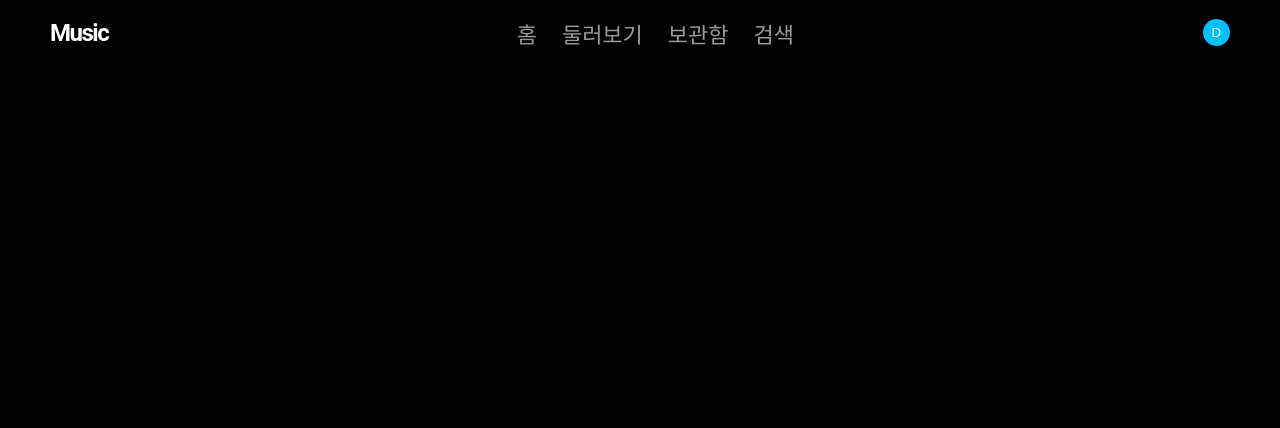
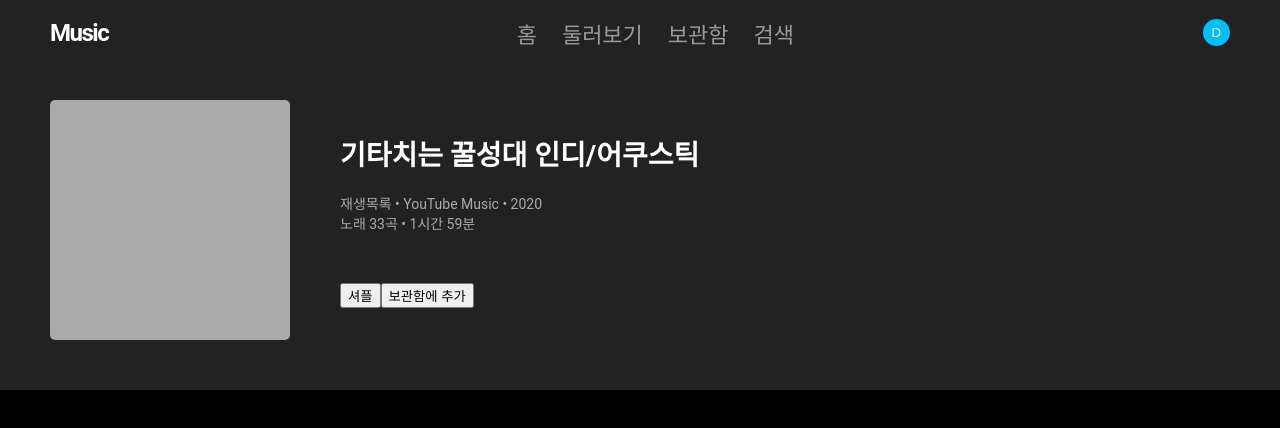
Before and after one commit to devDohyun/clone-youtube-music, a Nuxt app: page /explore/mix/1 in a window 1280 px wide. Before the commit this address had no page. Shown: the top 428 px of the page. Built offline with nearby package versions, Linux system fonts and the light colour scheme.

Commit message:
Added new page : explore

```diff
--- /dev/null
+++ b/pages/explore/index.vue
@@ -0,0 +1,24 @@
+<template>
+    <div id="page-explore">
+        <div class="page-container">
+
+        </div>
+    </div>
+</template>
+<style lang="scss" scoped>
+    #page-explore {
+        .page-container {
+            width: 95%;
+            max-width: 1200px;
+
+            margin: 0 auto;
+            padding-top: 150px;
+            padding-bottom: 100px;
+        }
+    }
+</style>
+<script>
+export default {
+
+}
+</script>
--- /dev/null
+++ b/pages/explore/mix/_id.vue
@@ -0,0 +1,95 @@
+<template>
+    <div id="page-explore-mix-id">
+        <div class="pannel-mix">
+            <div class="mix-wrapper">
+                <div class="mix-thumb"></div>
+                <div class="mix-info">
+                    <div class="mix-title">{{ title }}</div>
+                    <div class="mix-desc">{{ desc }}</div>
+                    <div class="mix-summary">{{ summary }}</div>
+                    <div class="mix-actions">
+                        <button type="button">셔플</button>
+                        <button type="button">보관함에 추가</button>
+                    </div>
+                </div>
+            </div>
+        </div>
+    </div>
+</template>
+<style lang="scss" scoped>
+    #page-explore-mix-id {
+        .pannel-mix {
+            padding: 100px 50px 50px 50px;
+
+            background-color: $color_gray1;
+
+            font-size: 0;
+
+            .mix-thumb {
+                vertical-align: middle;
+
+                display: inline-block;
+                width: 240px;
+                height: 240px;
+
+                margin-right: 50px;
+
+                background-color: $color_gray3;
+                border-radius: 5px;
+            }
+            .mix-info {
+                vertical-align: middle;
+
+                display: inline-block;
+                width: calc(100% - 290px);
+
+                .mix-title {
+                    margin-bottom: 20px;
+
+                    font-size: 28px;
+                    font-weight: 700;
+                }
+                .mix-desc, .mix-summary {
+                    font-size: 14px;
+                    color: $color_gray3;
+                }
+            }
+            .mix-actions {
+                margin-top: 50px;
+            }
+        }
+    }
+</style>
+<script>
+export default {
+    data () {
+        return {
+            title: '',
+            desc: '',
+            summary: ''
+        }
+    },
+    methods: {
+        getMixInfo () {
+            // api logic ...
+
+            return {
+                title: '기타치는 꿀성대 인디/어쿠스틱',
+                desc: '재생목록 • YouTube Music • 2020',
+                summary: '노래 33곡 • 1시간 59분'
+            }
+        },
+
+        dispatchMixInfo () {
+            const result = this.getMixInfo()
+
+            this.title = result.title
+            this.desc = result.desc
+            this.summary = result.summary
+        }
+    },
+    mounted () {
+        this.dispatchMixInfo()
+    }
+}
+</script>
```
